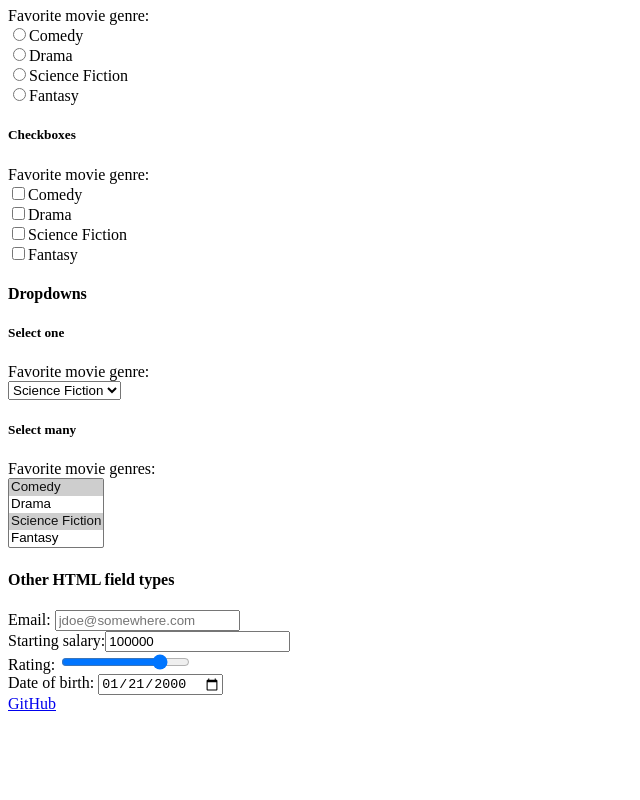
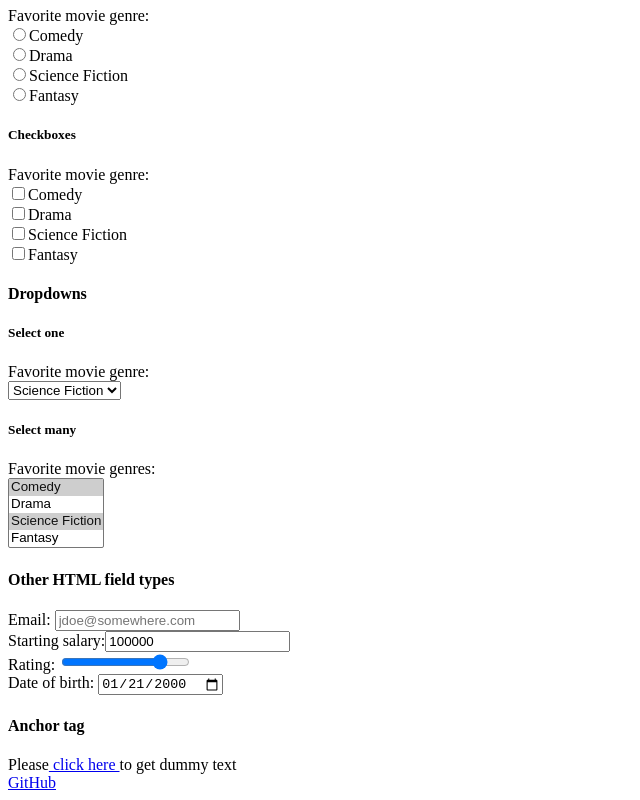
Before and after one commit to hanks25/kanbas-react-web-app, a React (Create React App) app: page /#/Labs/Lab1 in a window 1280 px wide. Shown: the part 2983-3783 px from the top of the page, without its empty margins (0-640 px from the left). Before the commit the page ends 3704 px from the top, so only its background shows below. Built offline with nearby package versions, Linux system fonts and the light colour scheme.

Commit message:
adding anchor tag in lab1

```diff
--- a/src/Labs/Lab1/index.tsx
+++ b/src/Labs/Lab1/index.tsx
@@ -272,10 +272,12 @@ export default function Lab1() {
         <input type="date"
               id="wd-text-fields-dob"
               value="2000-01-21"/><br/>
-
-
+        <h4>Anchor tag</h4>
+        Please
+        <a href="https://www.lipsum.com"> click here </a>
+        to get dummy text
+        <br />
       </div>
-
     </div>
   );
 }
```
